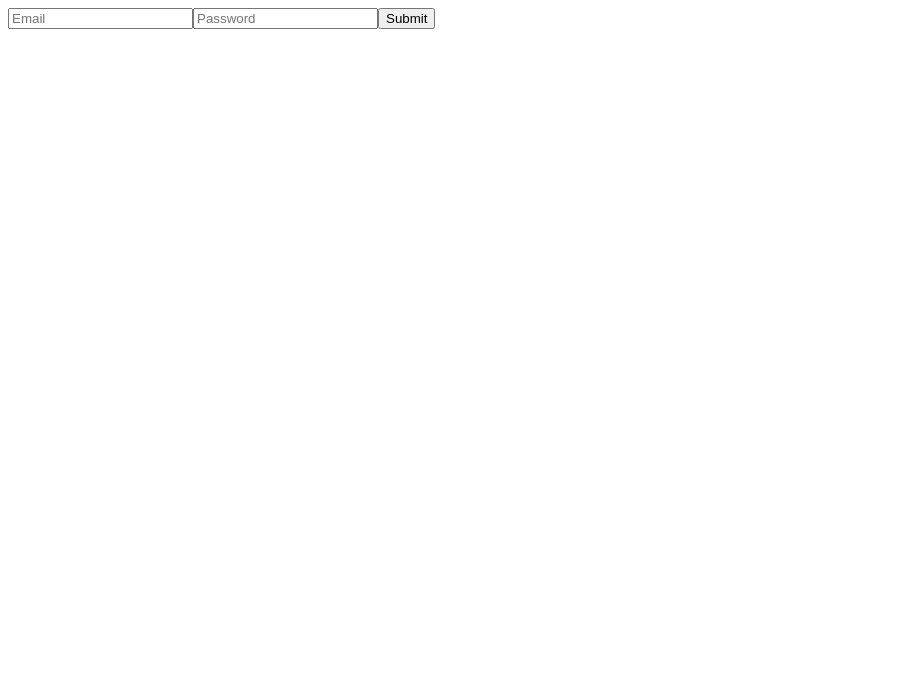
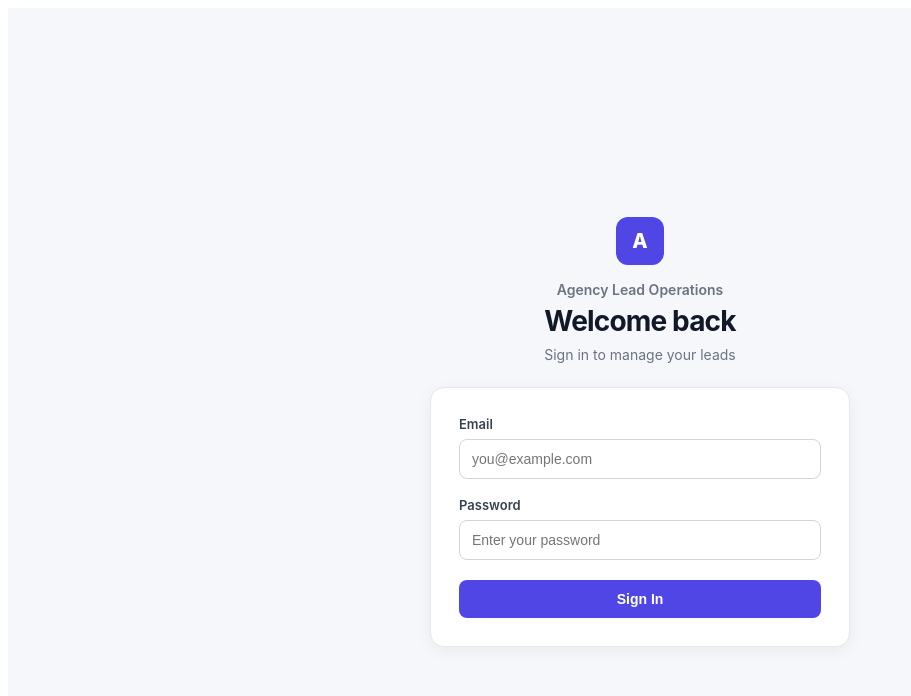
Before and after one commit to jaydenlloyd017/agency_lead_ops_system, a React app in the folder frontend/: page / in a window 1280 px wide. Shown: the top 696 px of the page, without its empty margins (0-911 px from the left). Built offline with nearby package versions, Linux system fonts and the light colour scheme; the HTML template or start-up script is replaced by a standard one.

Commit message:
feat: stlying added for login page

```diff
--- a/frontend/src/pages/Login.tsx
+++ b/frontend/src/pages/Login.tsx
@@ -11,6 +11,7 @@ export default function Login() {
 
   const handleSubmit = async (e: React.FormEvent) => {
     e.preventDefault();
+
     const data = {
       email,
       password,
@@ -24,11 +25,9 @@ export default function Login() {
           headers: {
             "Content-Type": "application/json",
           },
-        }
+        },
       );
-      console.log("Login successful:", response.data);
 
-      // Store the token in localStorage
       localStorage.setItem("token", response.data.access_token);
 
       navigate("/Leads");
@@ -37,31 +36,205 @@ export default function Login() {
     } catch (error) {
       console.error("Login failed:", error);
       setLoginSuccess(false);
-      setErrorMessage("Login failed. Please try again.");
+      setErrorMessage("Login failed. Please check your details.");
     }
   };
 
   return (
-    <>
-      <div>
+    <div
+      style={{
+        minHeight: "100vh",
+        backgroundColor: "#F5F7FB",
+        display: "flex",
+        alignItems: "center",
+        justifyContent: "center",
+        padding: "24px",
+        fontFamily:
+          "Inter, system-ui, -apple-system, BlinkMacSystemFont, 'Segoe UI', sans-serif",
+        color: "#111827",
+      }}
+    >
+      <div
+        style={{
+          width: "100%",
+          maxWidth: "420px",
+        }}
+      >
+        <div
+          style={{
+            textAlign: "center",
+            marginBottom: "24px",
+          }}
+        >
+          <div
+            style={{
+              width: "48px",
+              height: "48px",
+              margin: "0 auto 16px",
+              borderRadius: "12px",
+              backgroundColor: "#4F46E5",
+              color: "white",
+              display: "flex",
+              alignItems: "center",
+              justifyContent: "center",
+              fontSize: "20px",
+              fontWeight: 800,
+            }}
+          >
+            A
+          </div>
+
+          <p
+            style={{
+              margin: 0,
+              fontSize: "14px",
+              color: "#6B7280",
+              fontWeight: 600,
+            }}
+          >
+            Agency Lead Operations
+          </p>
+
+          <h1
+            style={{
+              margin: "6px 0 0",
+              fontSize: "28px",
+              letterSpacing: "-0.03em",
+            }}
+          >
+            Welcome back
+          </h1>
+
+          <p
+            style={{
+              margin: "8px 0 0",
+              color: "#6B7280",
+              fontSize: "14px",
+            }}
+          >
+            Sign in to manage your leads
+          </p>
+        </div>
+
+        <div
+          style={{
+            backgroundColor: "white",
+            border: "1px solid #E5E7EB",
+            borderRadius: "14px",
+            padding: "28px",
+            boxShadow: "0 4px 16px rgba(0,0,0,0.05)",
+          }}
+        >
           <form onSubmit={handleSubmit}>
+            <div style={{ marginBottom: "18px" }}>
+              <label
+                style={{
+                  display: "block",
+                  marginBottom: "7px",
+                  fontSize: "13px",
+                  fontWeight: 600,
+                  color: "#374151",
+                }}
+              >
+                Email
+              </label>
+
               <input
                 type="email"
                 value={email}
                 onChange={(e) => setEmail(e.target.value)}
-            placeholder="Email"
+                placeholder="you@example.com"
+                required
+                style={{
+                  width: "100%",
+                  boxSizing: "border-box",
+                  padding: "11px 12px",
+                  border: "1px solid #D1D5DB",
+                  borderRadius: "8px",
+                  fontSize: "14px",
+                  outline: "none",
+                }}
               />
+            </div>
+
+            <div style={{ marginBottom: "20px" }}>
+              <label
+                style={{
+                  display: "block",
+                  marginBottom: "7px",
+                  fontSize: "13px",
+                  fontWeight: 600,
+                  color: "#374151",
+                }}
+              >
+                Password
+              </label>
+
               <input
                 type="password"
                 value={password}
                 onChange={(e) => setPassword(e.target.value)}
-            placeholder="Password"
+                placeholder="Enter your password"
+                required
+                style={{
+                  width: "100%",
+                  boxSizing: "border-box",
+                  padding: "11px 12px",
+                  border: "1px solid #D1D5DB",
+                  borderRadius: "8px",
+                  fontSize: "14px",
+                  outline: "none",
+                }}
               />
-          <button type="submit">Submit</button>
+            </div>
+
+            {errorMessage && (
+              <div
+                style={{
+                  marginBottom: "18px",
+                  padding: "10px 12px",
+                  borderRadius: "8px",
+                  backgroundColor: "#FEF2F2",
+                  border: "1px solid #FECACA",
+                  color: "#B91C1C",
+                  fontSize: "13px",
+                }}
+              >
+                {errorMessage}
+              </div>
+            )}
+
+            <button
+              type="submit"
+              style={{
+                width: "100%",
+                padding: "11px 16px",
+                backgroundColor: "#4F46E5",
+                color: "white",
+                border: "none",
+                borderRadius: "8px",
+                fontSize: "14px",
+                fontWeight: 700,
+                cursor: "pointer",
+              }}
+            >
+              Sign In
+            </button>
           </form>
-        {loginSuccess && <p>Login succeeded!</p>}
-        {errorMessage && <p style={{ color: "red" }}>{errorMessage}</p>}
+
+          {loginSuccess && (
+            <p
+              style={{
+                marginTop: "16px",
+                color: "#15803D",
+                textAlign: "center",
+              }}
+            >
+              Login succeeded!
+            </p>
+          )}
         </div>
-    </>
+      </div>
+    </div>
   );
 }
```
Lines whose indentation alone changed are shown as unchanged.
